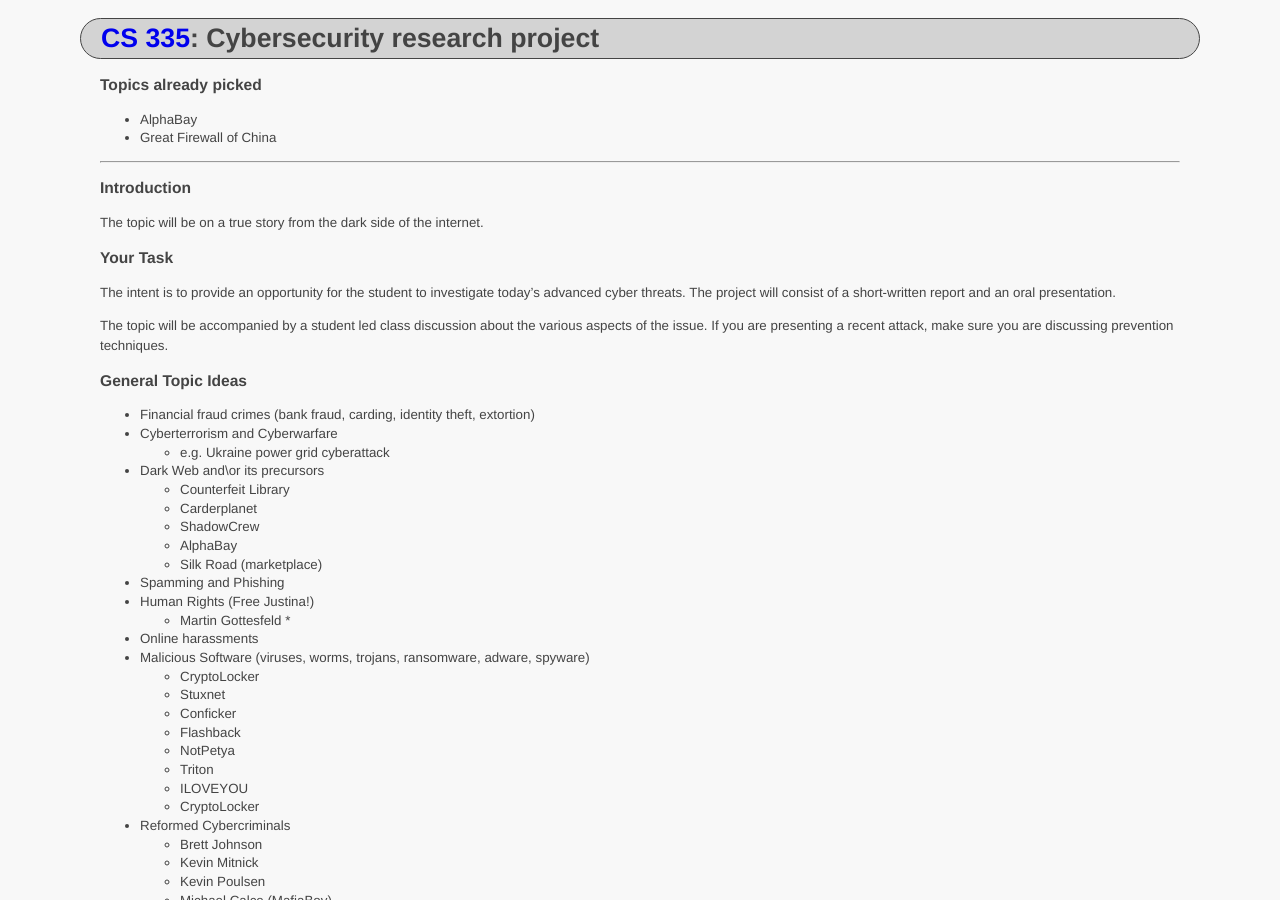
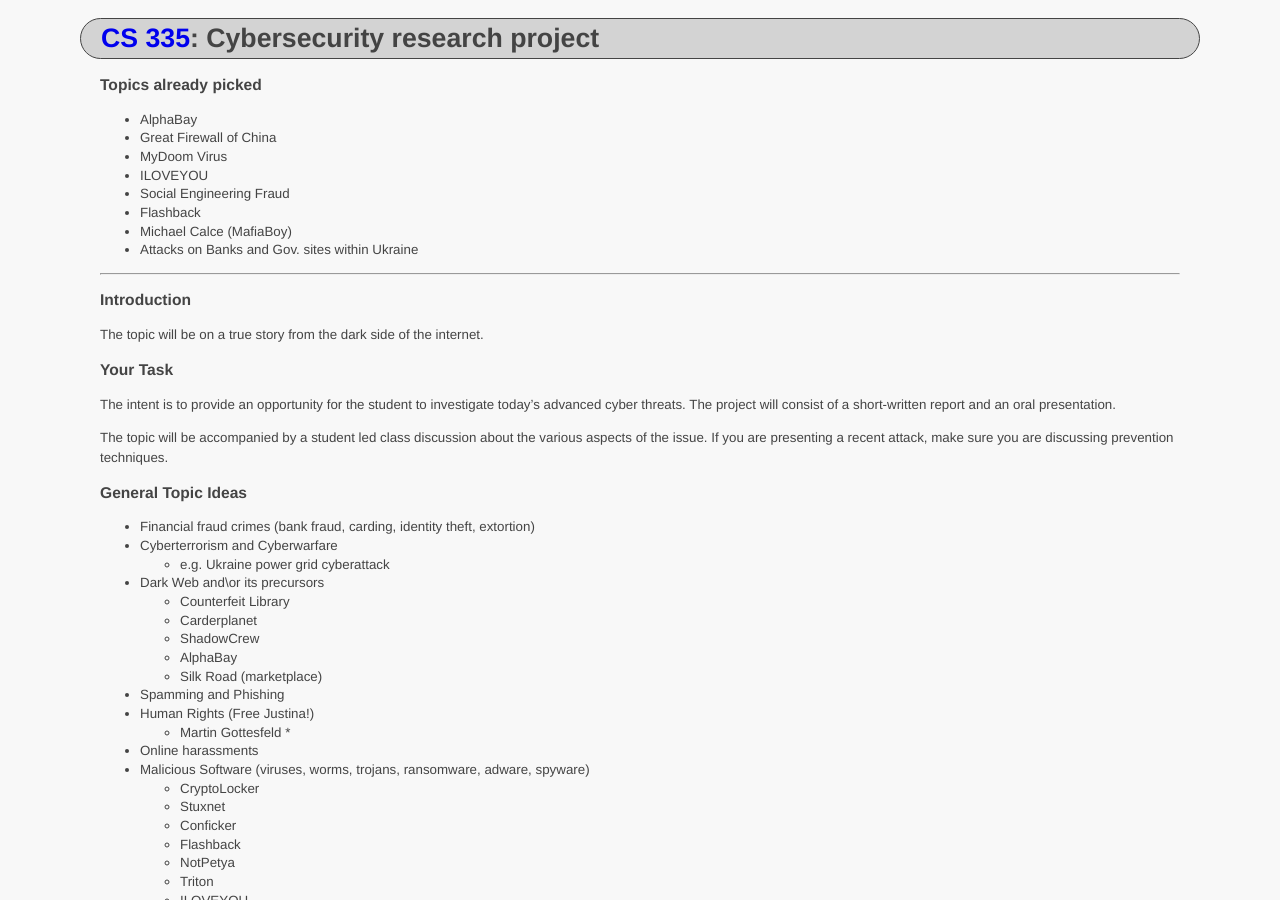
Before and after one commit to ycpcs/cs335-spring2023, a Jekyll site: the page built from assignments/cybercrime.md, in a window 1280 px wide and 900 px high. Built offline with Jekyll 4.4.1, drawn with Linux system fonts in a browser that asks for light colours.

Commit message:
update picked topics

```diff
--- a/assignments/cybercrime.md
+++ b/assignments/cybercrime.md
@@ -7,6 +7,12 @@ title: "Cybersecurity research project"
 ### Topics already picked
 - AlphaBay
 - Great Firewall of China
+- MyDoom Virus
+- ILOVEYOU
+- Social Engineering Fraud
+- Flashback
+- Michael Calce (MafiaBoy)
+- Attacks on Banks and Gov. sites within Ukraine
 
   ---------
 ### Introduction
```
